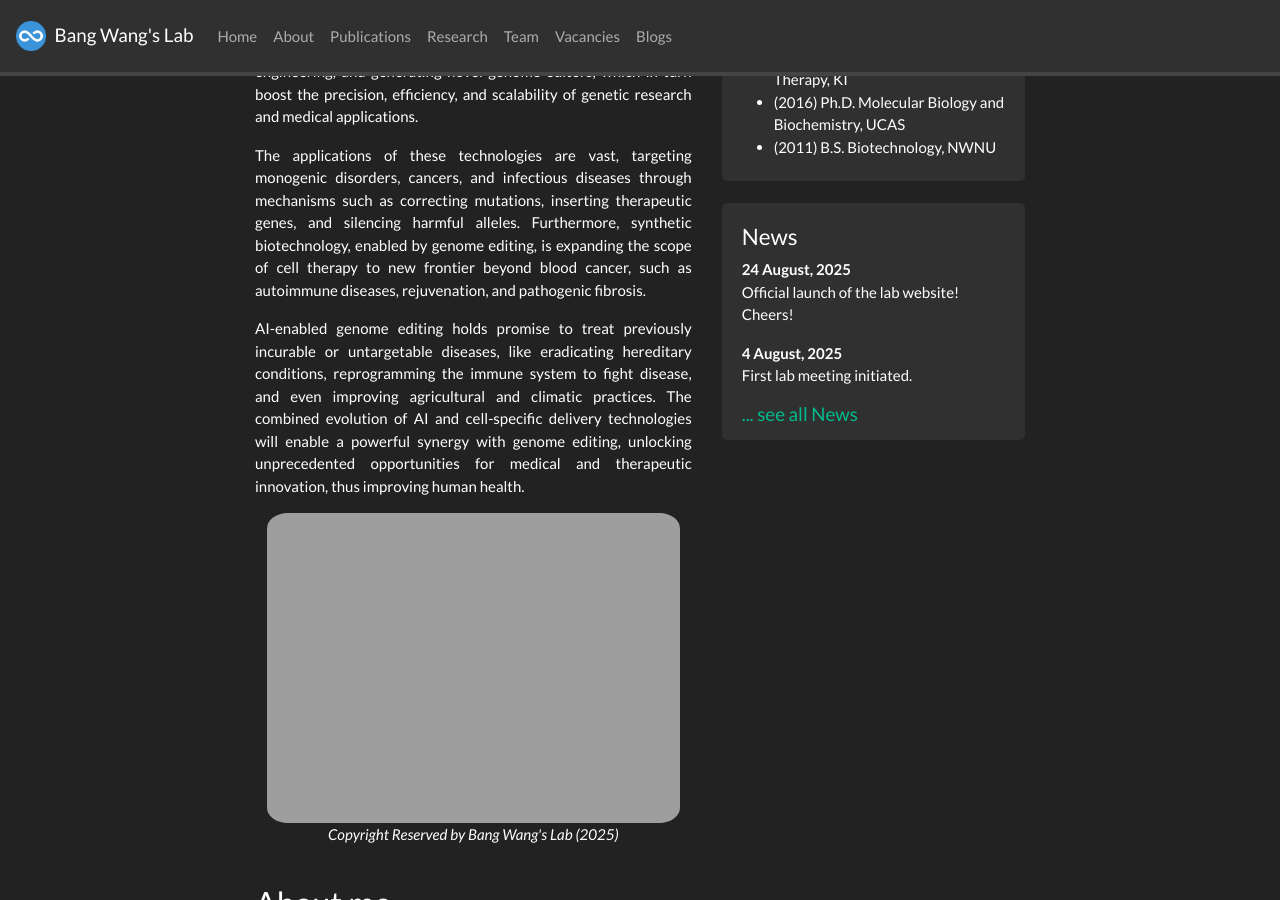
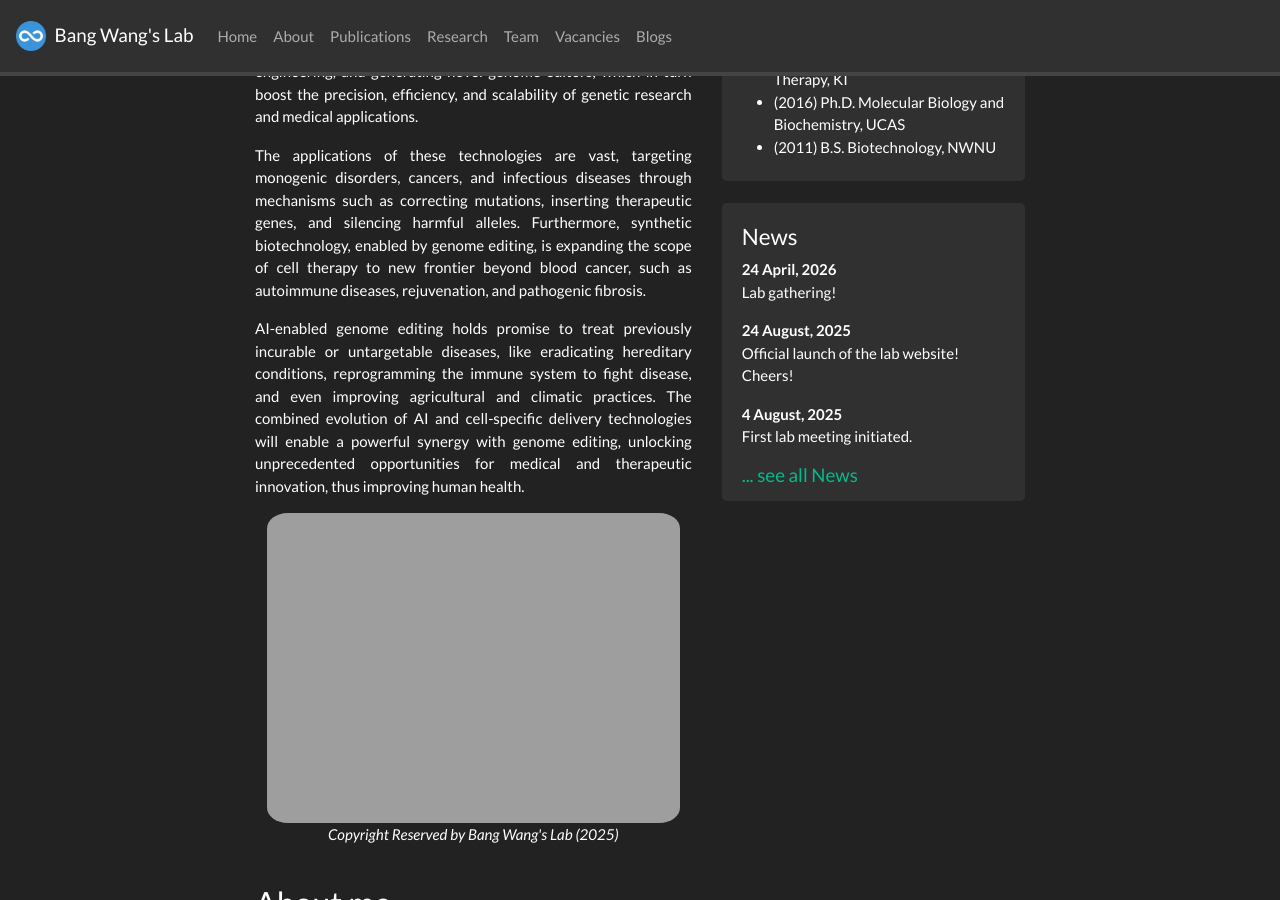
Before and after one commit to bwangair/bwangair.github.io, a Jekyll site: the page built from _pages/home.md, in a window 1280 px wide and 900 px high, scrolled down 301 px. Built offline with Jekyll 4.4.1, drawn with Linux system fonts in a browser that asks for light colours; nearby versions of some CDN libraries; a style sheet for code colours, icons or effects is not loaded.

Commit message:
Add news entry for lab gathering on April 24, 2026

```diff
--- a/_data/news.yml
+++ b/_data/news.yml
@@ -1,3 +1,6 @@
+- date: 24 April, 2026
+  headline: "Lab gathering!"
+
 - date: 24 August, 2025
   headline: "Official launch of the lab website! Cheers!"
 
```
